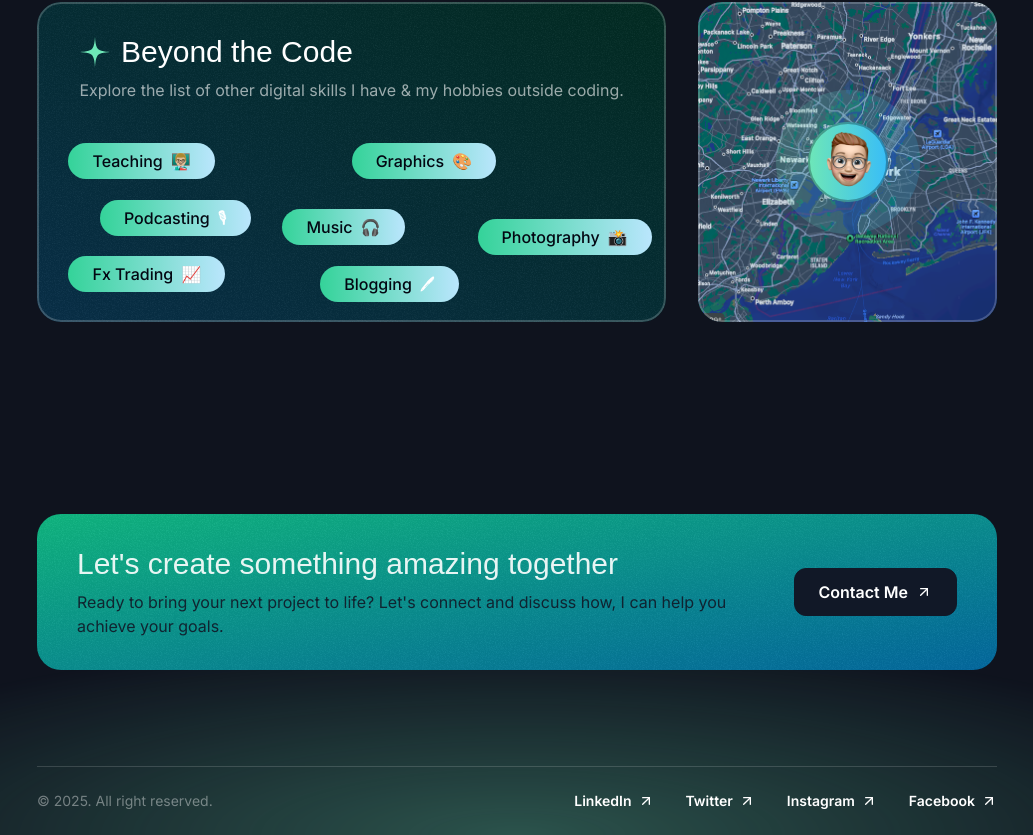
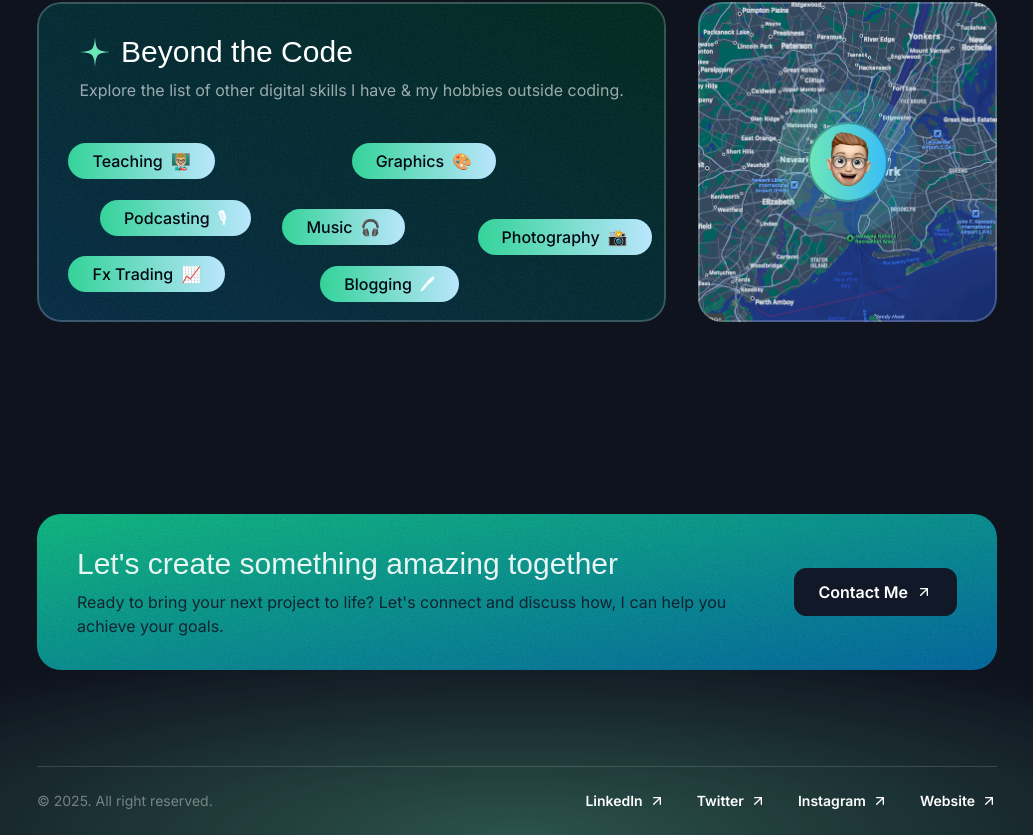
Before and after one commit to FushionHub/jamachimaurice, a Next.js app: page / in a window 1280 px wide. Shown: the part 4550-5385 px from the top of the page, without its empty margins (123-1156 px from the left). Built offline with nearby package versions, Linux system fonts and the light colour scheme; a web font is replaced by a local one.

Commit message:
Update Footer.tsx

```diff
--- a/src/sections/Footer.tsx
+++ b/src/sections/Footer.tsx
@@ -14,7 +14,7 @@ const footerLinks = [
     href: 'https://www.instagram.com/fushionhubdev',
   },
   {
-    title: 'Facebook',
+    title: 'Website',
     href: 'https://facebook.com/mauricennadijamachi',
   },
 ]
@@ -35,7 +35,7 @@ export const Footer = () => {
             <nav className="flex flex-col md:flex-row items-center gap-8">
               {footerLinks.map((link) => (
                 <a href={link.href} key={link.title} className="inline-flex items-center gap-1.5">
-                  <span className="font-semibold">{link.title}</span>
+                  <button className="font-semibold">{link.title}</button>
                   <ArrowUpRightIcon className="size-4" />
                 </a>
               ))}
```
